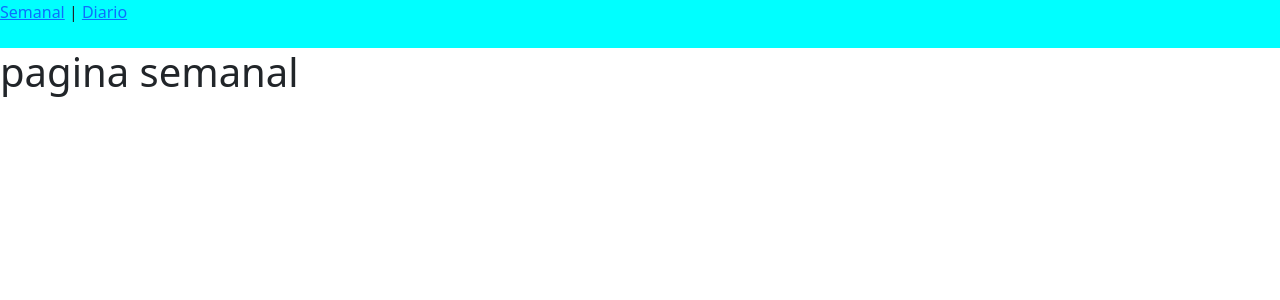
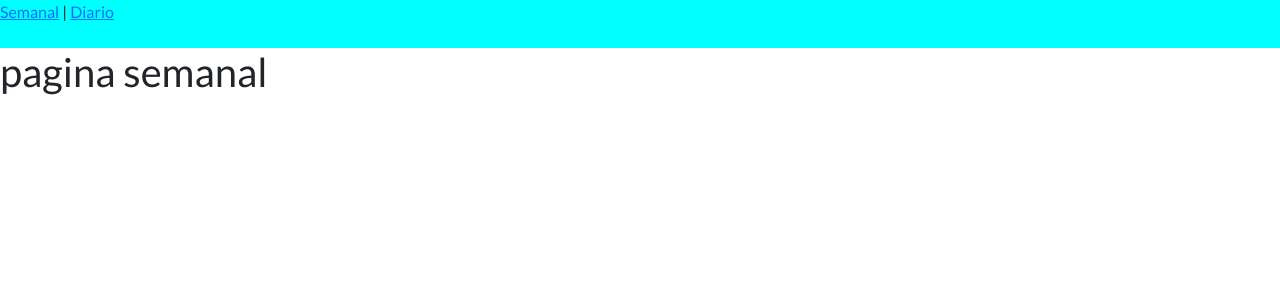
Before and after one commit to YorlinPacha/app_weather, a Vue app: page / in a window 1280 px wide. Shown: the top 300 px of the page. Built offline with nearby package versions, Linux system fonts and the light colour scheme.

Commit message:
Fuente Lato agregada en la aplicacion

```diff
--- a/public/index.html
+++ b/public/index.html
@@ -7,6 +7,9 @@
     <link href="https://cdn.jsdelivr.net/npm/bootstrap@5.3.0-alpha1/dist/css/bootstrap.min.css" rel="stylesheet" integrity="sha384-GLhlTQ8iRABdZLl6O3oVMWSktQOp6b7In1Zl3/Jr59b6EGGoI1aFkw7cmDA6j6gD" crossorigin="anonymous">
     <link rel="icon" href="<%= BASE_URL %>favicon.ico">
     <title><%= htmlWebpackPlugin.options.title %></title>
+    <link rel="preconnect" href="https://fonts.googleapis.com">
+<link rel="preconnect" href="https://fonts.gstatic.com" crossorigin>
+<link href="https://fonts.googleapis.com/css2?family=Lato:ital,wght@0,300;0,400;0,700;1,300;1,400;1,700&display=swap" rel="stylesheet">
   </head>
   <body>
     <noscript>
--- a/src/App.vue
+++ b/src/App.vue
@@ -20,4 +20,8 @@ export default {
   padding: 0;
   box-sizing: border-box;
 }
+
+#app{
+  font-family: 'Lato', sans-serif;
+}
 </style>
```
